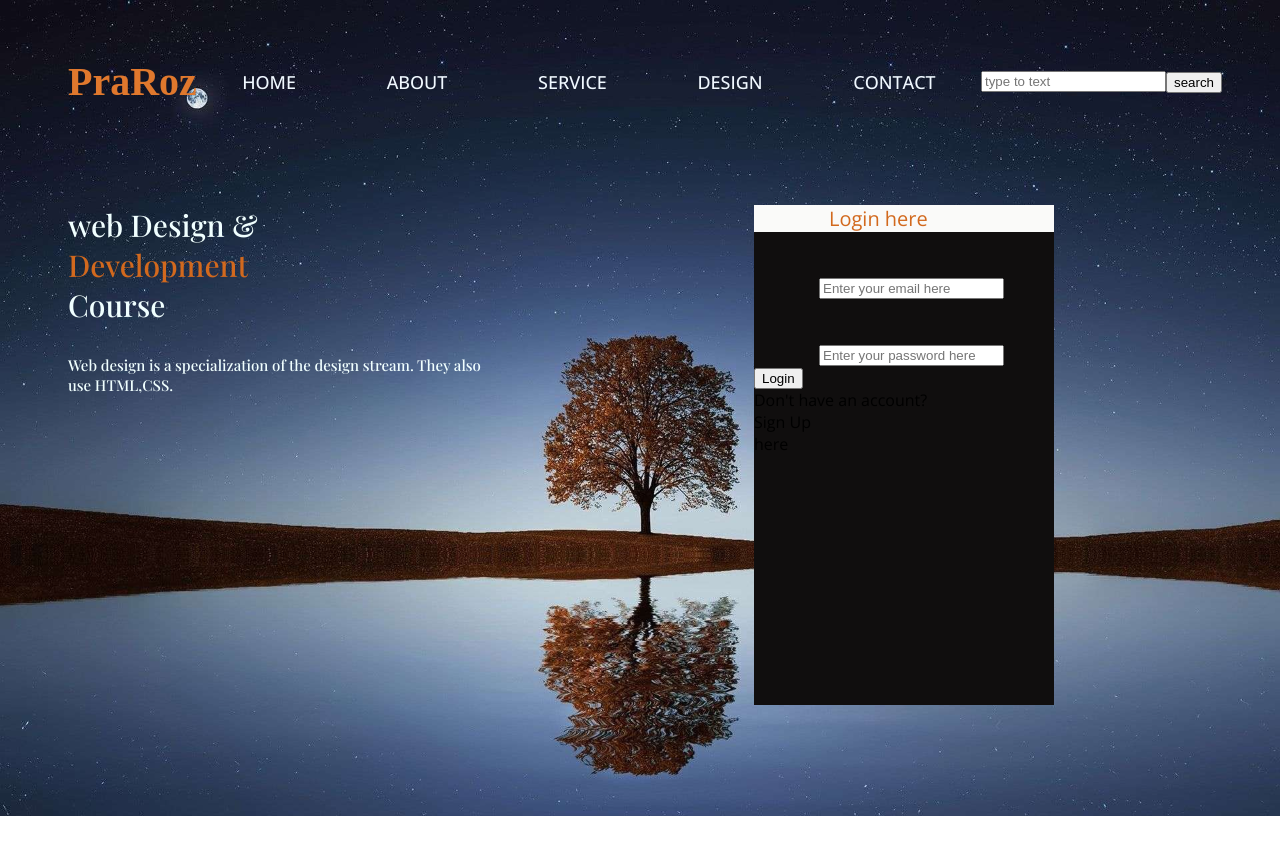
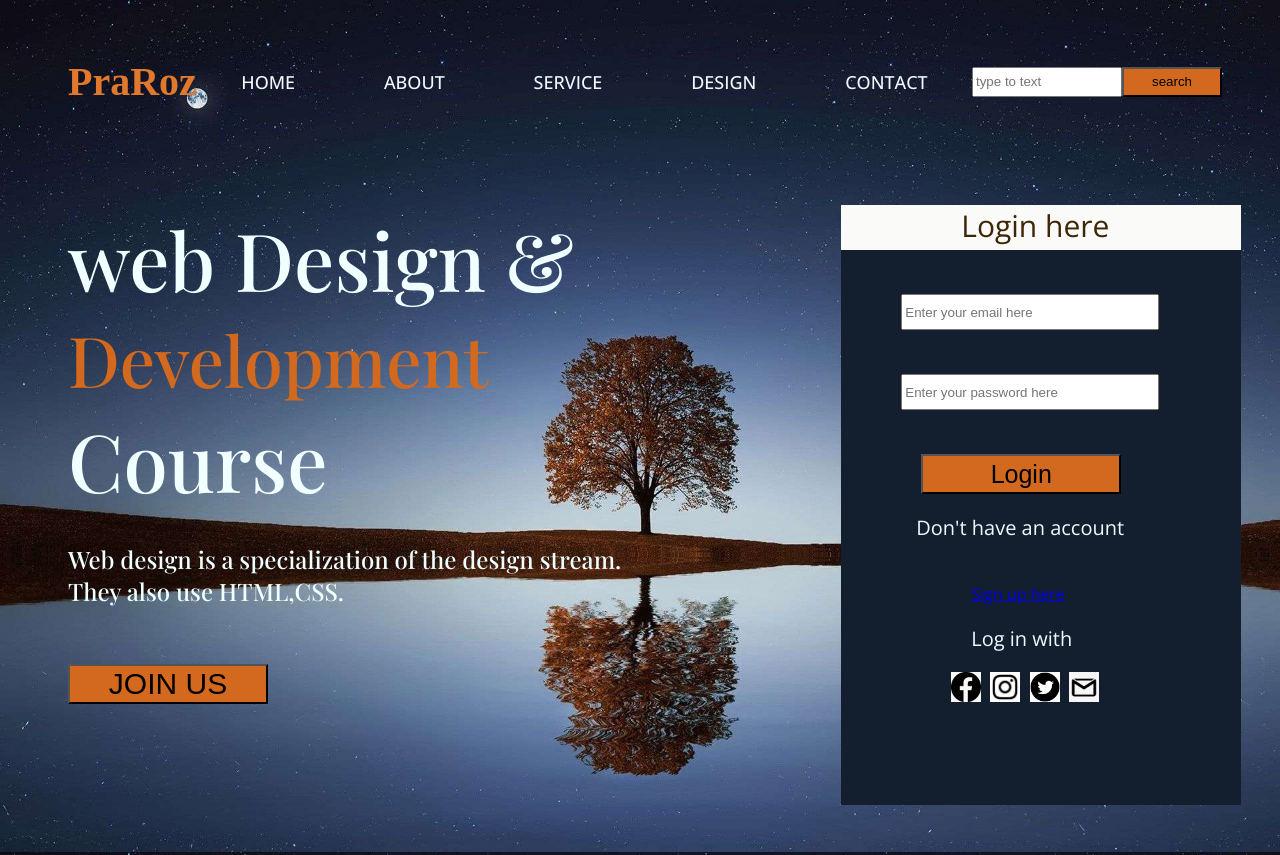
Before and after one commit to MenashaMunasinghe/HTML-CSS-Website-Training, a plain HTML site: page index.html in a window 1280 px wide. Shown: the top 855 px of the page. Before the commit the page ends 816 px from the top, so only its background shows below. Drawn offline with nearby package versions, Linux system fonts and the light colour scheme; a web font is replaced by a local one.

Commit message:
update website

```diff
--- a/index.html
+++ b/index.html
@@ -6,12 +6,6 @@
     <link rel="stylesheet" href="style.css">
     <link rel="preconnect" href="https://fonts.googleapis.com">
     <link rel="preconnect" href="https://fonts.gstatic.com" crossorigin>
-    <link
-        href="https://fonts.googleapis.com/css2?family=Roboto:ital,wght@0,100;0,300;0,400;0,500;0,700;0,900;1,100;1,300;1,400;1,500;1,700;1,900&display=swap"
-        rel="stylesheet">
-    <link
-        href="https://fonts.googleapis.com/css2?family=Open+Sans:ital,wght@0,300..800;1,300..800&family=Roboto:ital,wght@0,100;0,300;0,400;0,500;0,700;0,900;1,100;1,300;1,400;1,500;1,700;1,900&display=swap"
-        rel="stylesheet">
 
     <link
         href="https://fonts.googleapis.com/css2?family=Open+Sans:ital,wght@0,300..800;1,300..800&family=Playwrite+BE+VLG:wght@100..400&family=Roboto:ital,wght@0,100;0,300;0,400;0,500;0,700;0,900;1,100;1,300;1,400;1,500;1,700;1,900&display=swap"
@@ -65,6 +59,7 @@
                 <div class="paragraph">
                     Web design is a specialization of the design stream. They also use HTML,CSS.
                 </div>
+                <a href="#"><button class="join">JOIN US</button> </a>
             </div>
 
             <div class="form-container">
@@ -86,12 +81,18 @@
                     <div class="logbtn">
                         <button type="submit" class="login-button">Login</button>
                     </div>
+                    <p class="link">Don't have an account</p><br>
+                    <div class="signup">
+                    <a href="#">Sign up here</a>
+                    </div>
+                    <p class="logwith">Log in with</p>
+                    <div class="s-mediaink">
+                        <img class="fb-logo" src="./images/fb.jpg" alt="">
+                        <img class="insta-logo" src="./images/insta.jpg" alt="">
+                        <img class="twitter-logo" src="./images/twitter.webp" alt="">
+                        <img class="email-logo" src="./images/email.png" alt="">
+                    </div>
 
-                    <div class="guide">
-                        <div class="start">Don't have an account?</div>
-                        <div class="mid">Sign Up</div>
-                        <div last="last">here</div>
-                    </div>
                 </form>
 
             </div>
--- a/style.css
+++ b/style.css
@@ -51,6 +51,16 @@ body {
     align-items: center;
 }
 
+.top-section .search-bar .search{
+    width: 150px;
+    height: 30px;
+}
+.top-section .search-bar .btn{
+    background-color: chocolate;
+    width: 100px;
+    height: 30px;
+}
+
 .container .middle-section {
     display: flex;
     padding: 50px;
@@ -59,29 +69,36 @@ body {
 
 .container .middle-section .details {
     width: 50%;
-    font-size: 30px;
+    font-size: 80px;
     font-weight: 500;
     color: azure;
     font-family: "Playfair Display", serif;
 }
 
 .container .middle-section .middle-part {
-    font-size: 30px;
+    font-size: 70px;
     font-weight: 500;
     color: chocolate;
 }
 
 .container .middle-section .last-part {
-    font-size: 30px;
+    font-size: 80px;
     font-weight: 500;
     color: azure;
 }
 
 .container .middle-section .paragraph {
     margin-top: 30px;
-    font-size: 15px;
+    font-size: 24px;
     font-weight: 500;
     color: azure;
+}
+
+.container .middle-section .join{
+    font-size: 30px;
+    background-color: chocolate;
+    width: 200px;
+    height: 40px;
 }
 
 .form-container {
@@ -92,9 +109,9 @@ body {
 }
 
 .container .middle-section .form {
-    width: 300px;
-    height: 500px;
-    background: rgb(16, 14, 14);
+    width: 400px;
+    height: 600px;
+    background: rgb(19, 30, 47);
 
 }
 
@@ -107,7 +124,25 @@ body {
 
 .container .middle-section .form-container .form .input-controller {
     margin-top: 44px;
-    margin-left: 65px;
+    margin-left: 60px;
+
+
+}
+.container .middle-section .form-container .form .input-controller .input-field{
+    width: 250px;
+    height: 30px;
+
+}
+
+.container .middle-section .form-container{
+    width: 700px;
+    height: 600px;
+}
+.container .middle-section .form-container .form .login{
+    height: 45px;
+    font-size: 30px;
+    color: #3e2706;
+    padding-left: 120px;
 }
 
 .container .middle-section .form .login .input-field {
@@ -131,19 +166,65 @@ body {
     color: white;
 }
 
-.container .middle-section .form .login .logbtn {
+.container .middle-section .form-container .form .logbtn .login-button {
+    font-size: 25px;
+    width: 200px;
+    height: 40px;
     margin-top: 44px;
-    background-color: white;
     color: black;
+    background-color: chocolate;
+    margin-top: 44px;
+    margin-left: 80px;
 
 }
 
-.logbtn:hover {
-    //background-color: chocolate;
+.login-button:hover {
+    background-color: rgb(19, 121, 16);
     color: white;
 }
 
-.container .middle-part .form .guide .start {
+.container .middle-section .form-container .form .link{
     font-size: 20px;
-    color: rgb(233, 227, 219);
+    color: aliceblue;
+    margin-left: 75px;
 }
+
+.container .middle-section .form-container .form .logwith{
+    font-size: 20px;
+    color: aliceblue;
+    margin-left: 130px;
+}
+
+.container .middle-section .form-container .form .signup{
+    margin-left: 130px;
+}
+
+.container .middle-section .form-container .form {
+    margin-left: 100px;
+}
+
+.s-mediaink{
+    margin-left: 110px;
+}
+
+.fb-logo {
+    width: 30px;
+    height: auto;
+    margin-right: 5px;
+}
+.insta-logo{
+    width: 30px;
+    height: auto;
+    margin-right: 5px;
+}
+.twitter-logo{
+    width: 30px;
+    height: auto;
+    margin-right: 5px;
+}
+
+.email-logo{
+    width: 30px;
+    height: auto;
+    margin-right: 5px;
+}
```
Also changed, not shown: images/email.png (added), images/fb.jpg (added), images/fbn.png (added), images/insta.jpg (added), images/twitter.webp (added), 1 other file.
